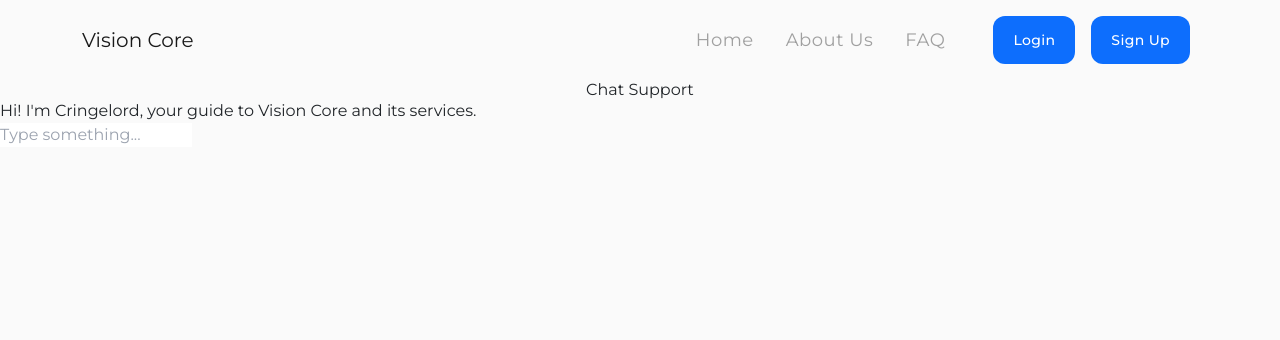
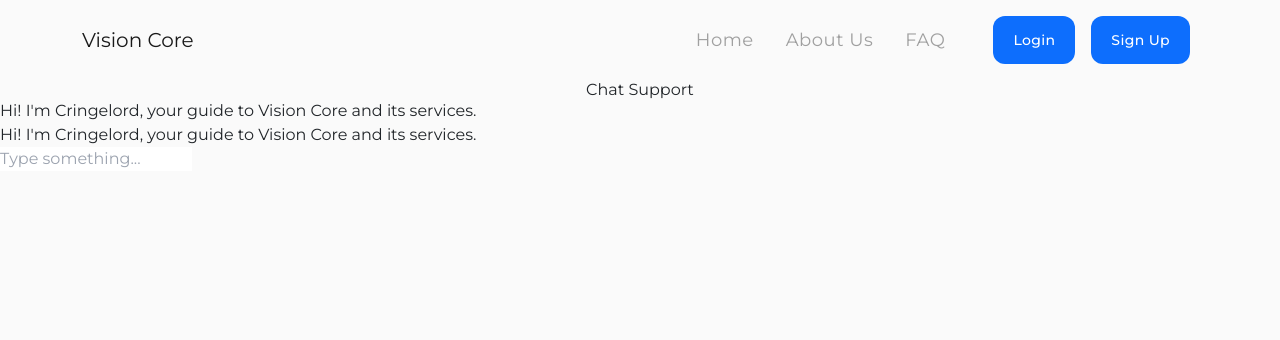
Before and after one commit to lgf2111/vision-core, a Flask app: page /chatbot in a window 1280 px wide. Shown: the top 340 px of the page. Run offline with Flask 2, Linux system fonts and the light colour scheme; style sheets or scripts are compiled from the project's sources; some libraries are stand-ins or nearby versions.

Commit message:
fixed chatbot

```diff
--- a/app/templates/public/newChat.html
+++ b/app/templates/public/newChat.html
@@ -13,6 +13,9 @@
     <div>
       <div id="chatbox">
         <p class="botText">
+          <span>Hi! I'm Cringelord, your guide to Vision Core and its services.</span>
+        </p>
+        <p class="userText">
           <span>Hi! I'm Cringelord, your guide to Vision Core and its services.</span>
         </p>
       </div>
```
